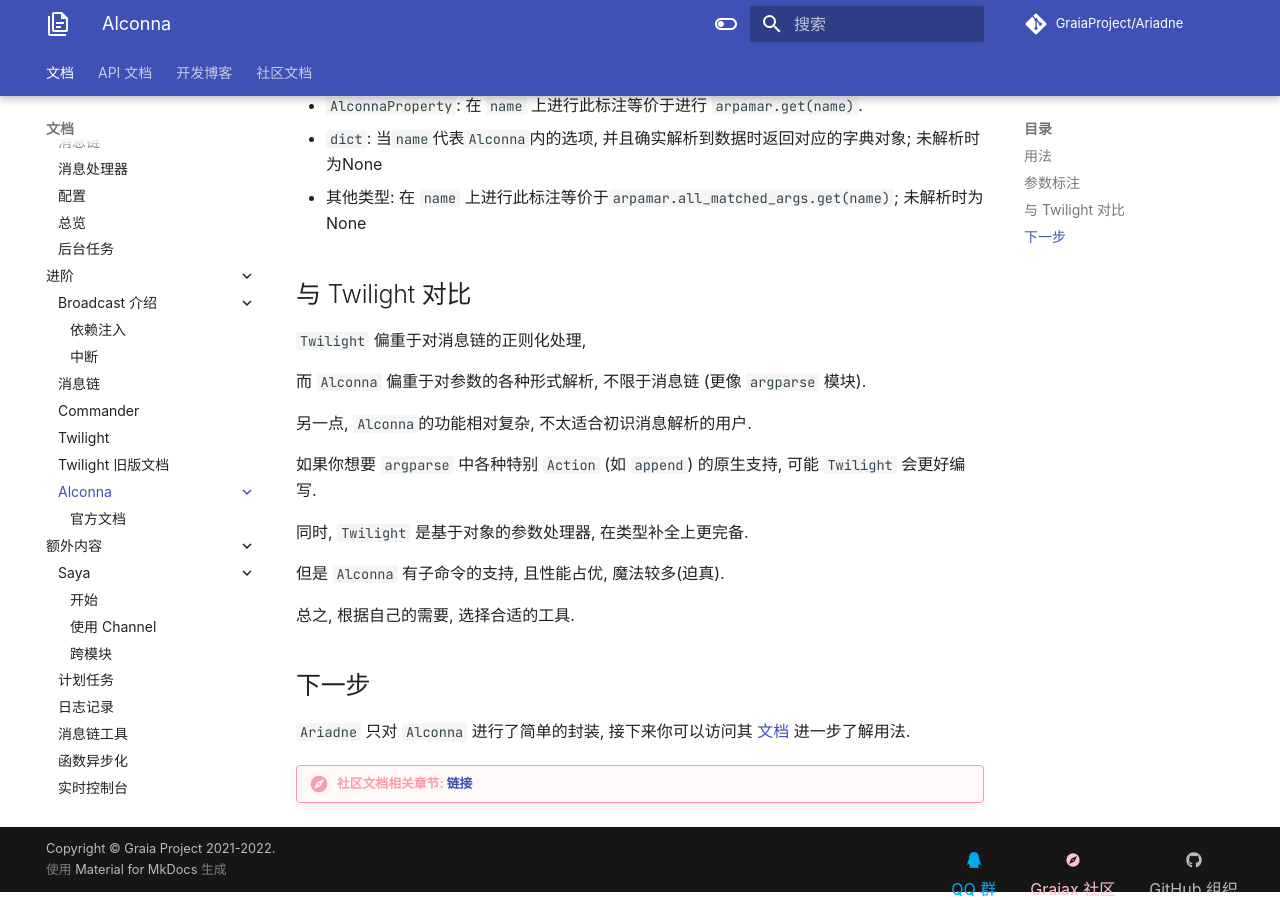
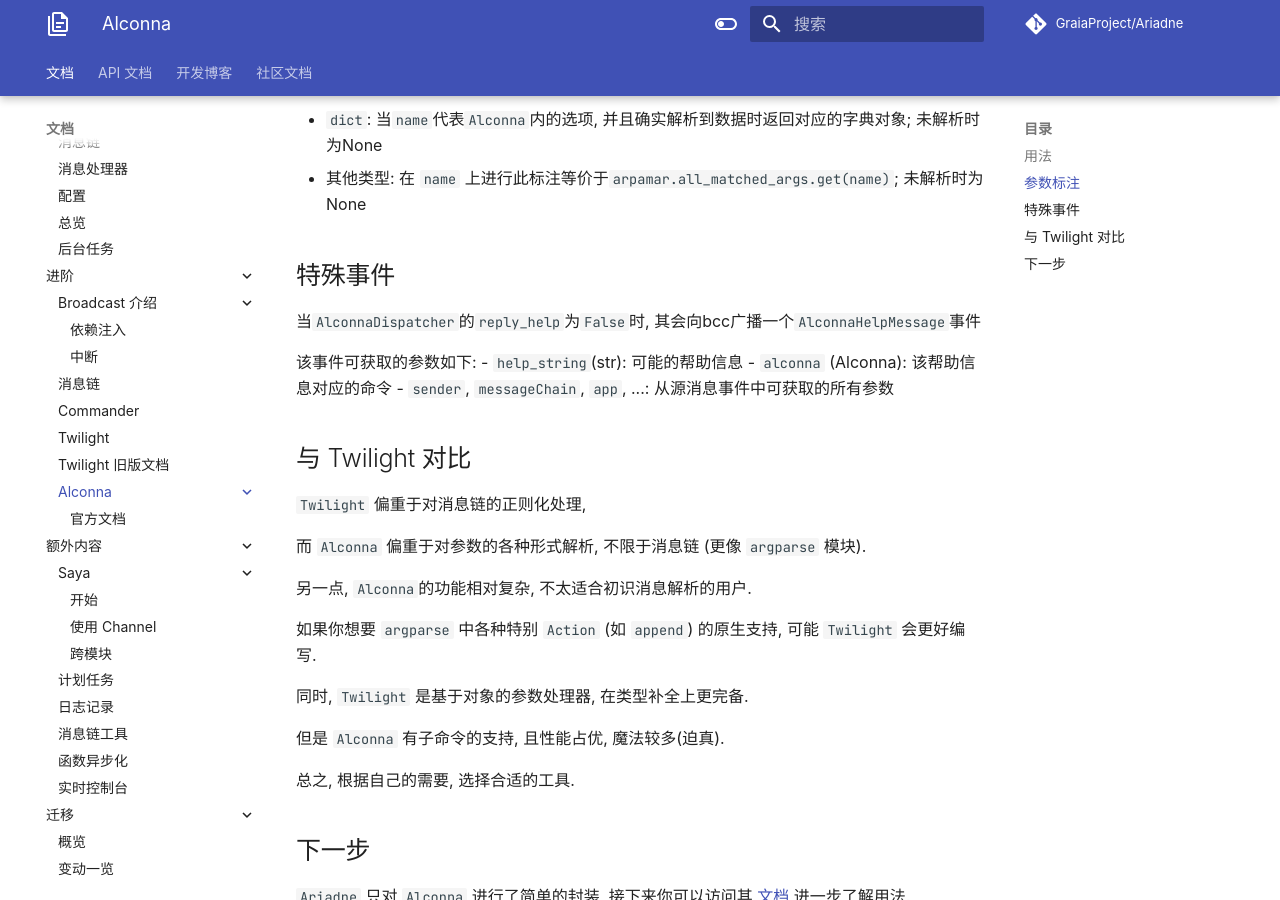
Before and after one commit to GraiaProject/Ariadne, an MkDocs documentation site: the page built from docs/advance/alconna/quickstart.md, in a window 1280 px wide and 900 px high, scrolled down 2085 px. Built offline with MkDocs 1.6.1 and Material for MkDocs 9.7.7, drawn with Linux system fonts in a browser that asks for light colours; comment, search, counter and statistics services are not loaded; some of the changed text lies outside the part shown.

Commit message:
update for 0.7

```diff
--- a/docs/advance/alconna/quickstart.md
+++ b/docs/advance/alconna/quickstart.md
@@ -85,6 +84,15 @@
 -   `dict`: 当`name`代表`Alconna`内的选项, 并且确实解析到数据时返回对应的字典对象; 未解析时为None
 -   其他类型: 在 `name` 上进行此标注等价于`arpamar.all_matched_args.get(name)`; 未解析时为None
 
+## 特殊事件
+
+当`AlconnaDispatcher`的`reply_help`为`False`时, 其会向bcc广播一个`AlconnaHelpMessage`事件
+
+该事件可获取的参数如下:
+- `help_string`(str): 可能的帮助信息
+- `alconna` (Alconna): 该帮助信息对应的命令
+- `sender`, `messageChain`, `app`, ...: 从源消息事件中可获取的所有参数
+
 ## 与 Twilight 对比
 
 `Twilight` 偏重于对消息链的正则化处理,
```
Also changed, not shown: other parts of docs/advance/alconna/quickstart.md (+4 -5 lines).
